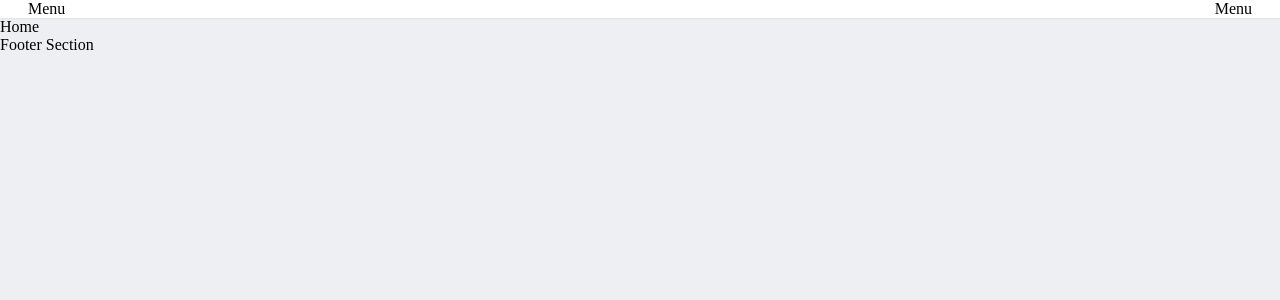
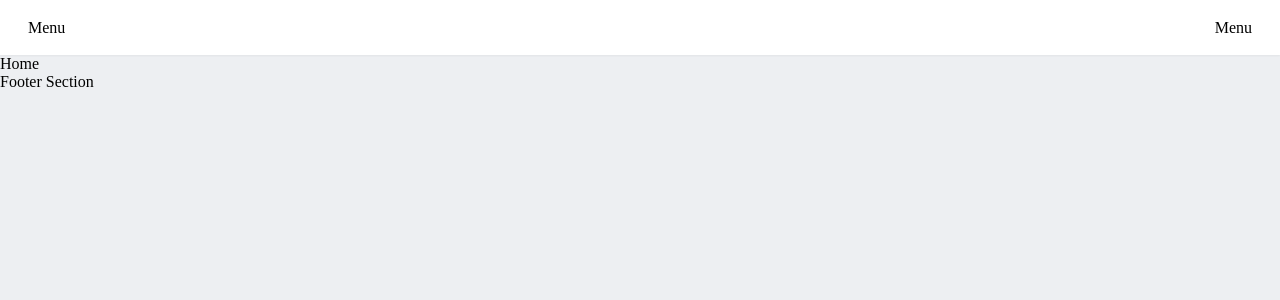
Before and after one commit to Vlad777mykola/easyway-client, a React (Vite) app: page / in a window 1280 px wide. Shown: the top 300 px of the page. Built offline with nearby package versions, Linux system fonts and the light colour scheme; no server answers.

Commit message:
fix(navbar): add paddings and fix height

```diff
--- a/src/layouts/Navbar/styles.module.css
+++ b/src/layouts/Navbar/styles.module.css
@@ -8,6 +8,11 @@
 	transition-timing-function: cubic-bezier(0.4, 0, 0.2, 1);
 	background-color: #fff;
 	box-shadow: 0 1px 2px 0 rgba(0, 0, 0, 0.05);
+	padding: 15px 0;
+	box-sizing: border-box;
+	min-height: 55px;
+	display: flex;
+	align-items: center;
 }
 
 .relativeNavContainer {
@@ -25,6 +30,7 @@
 	justify-content: space-between;
 	padding-left: 1.75rem;
 	padding-right: 1.75rem;
+	width: 100%;
 }
 
 .rightSide {
```
